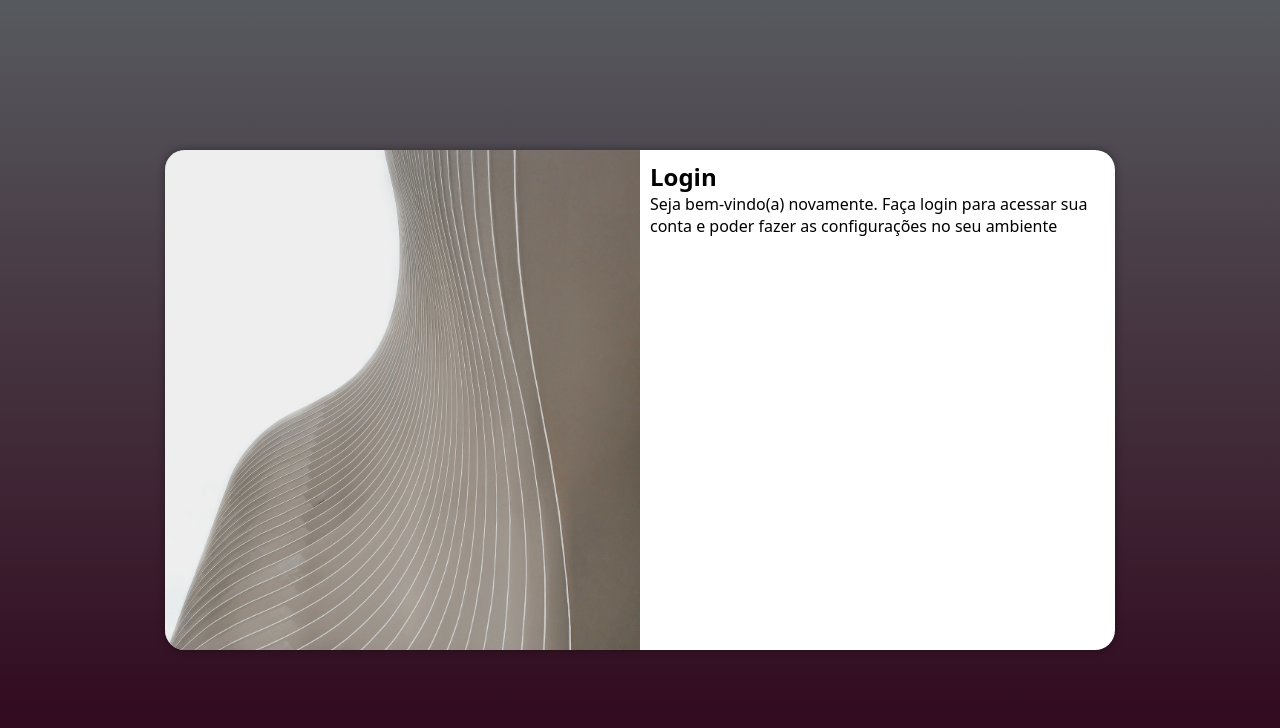
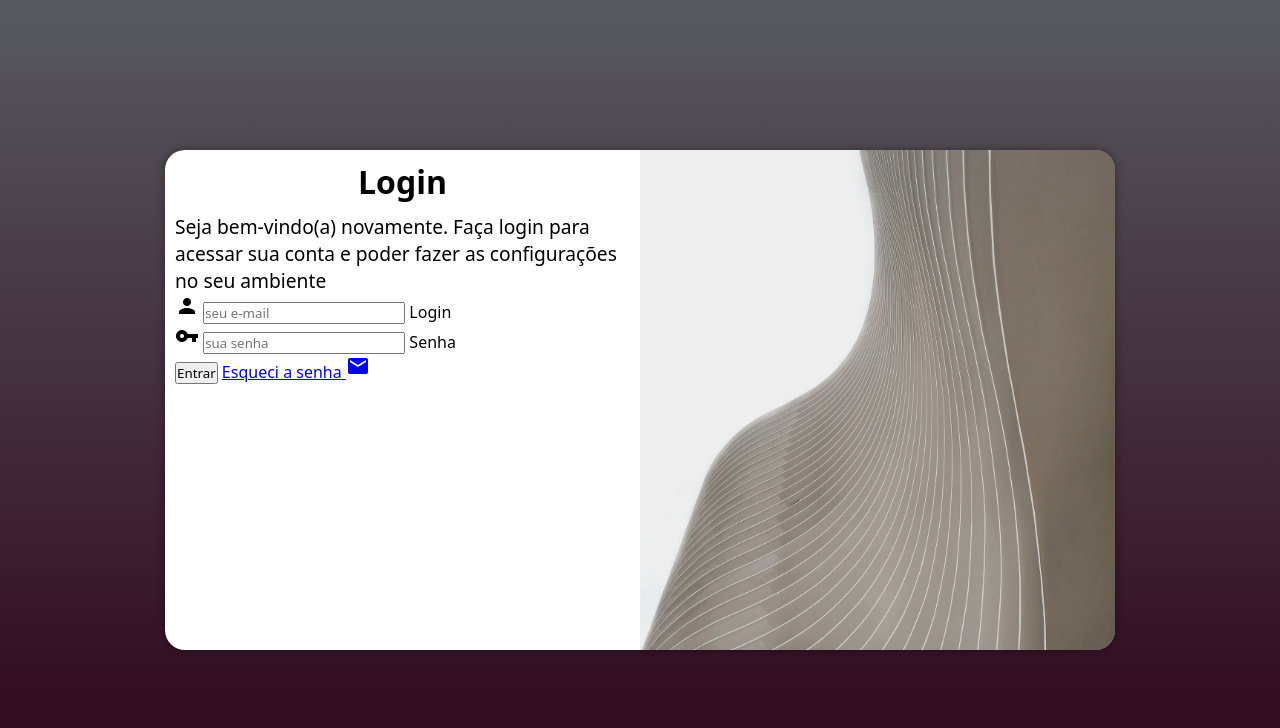
Before and after one commit to NebFabio/projeto-login, a plain HTML site: page index.html in a window 1280 px wide. Drawn offline with Linux system fonts and the light colour scheme.

Commit message:
adicionei o form

```diff
--- a/estilos/media-query.css
+++ b/estilos/media-query.css
@@ -31,14 +31,21 @@
     }
 
     #login > #imagem {
-        float: left;
+        float: right;
         width: 50%;
         height: 100%;
     }
 
     #login > #formulario {
-        float: right;
+        float: left;
         width: 50%;
     }
 
+    #formulario > h1 {
+        font-size: 2em;
+    }
+
+    #formulario > p {
+        font-size: 1.2em;
+    }
 }
--- a/estilos/style.css
+++ b/estilos/style.css
@@ -54,3 +54,12 @@ main {
     padding: 10px;
 
 }
+
+#formulario > h1 {
+    text-align: center;
+    margin-bottom: 10px;
+}
+
+#formulario > p {
+    font-size: 0.8em;
+}
--- a/index.html
+++ b/index.html
@@ -7,6 +7,7 @@
     <title>Login</title>
     <link rel="stylesheet" href="estilos/style.css">
     <link rel="stylesheet" href="estilos/media-query.css">
+    <link href="https://fonts.googleapis.com/icon?family=Material+Icons"rel="stylesheet">
 </head>
 <body>
     <main>
@@ -16,8 +17,19 @@
             <div id="formulario">
                 <h1>Login</h1>
                 <p>Seja bem-vindo(a) novamente. Faça login para acessar sua conta e poder fazer as configurações no seu ambiente</p>
-                <form action="login.php" method="post">
-
+                <form action="login.php" method="post" autocomplete="on">
+                    <div class="campo">
+                        <span class="material-icons">person</span>
+                        <input type="email" name="email" id="ilogin" placeholder="seu e-mail" autocomplete="email" required maxlength="30">
+                        <label for="ilogin">Login</label>
+                    </div>
+                    <div class="campo">
+                        <span class="material-icons">vpn_key</span>
+                        <input type="password" name="senha" id="isenha" placeholder="sua senha" autocomplete="current-password" required minlength="8" maxlength="20">
+                        <label for="isenha">Senha</label>
+                    </div>
+                    <input type="submit" value="Entrar">
+                    <a href="#">Esqueci a senha <span class="material-icons">mail</span></a>
                 </form>
             </div>
         </section>
```
